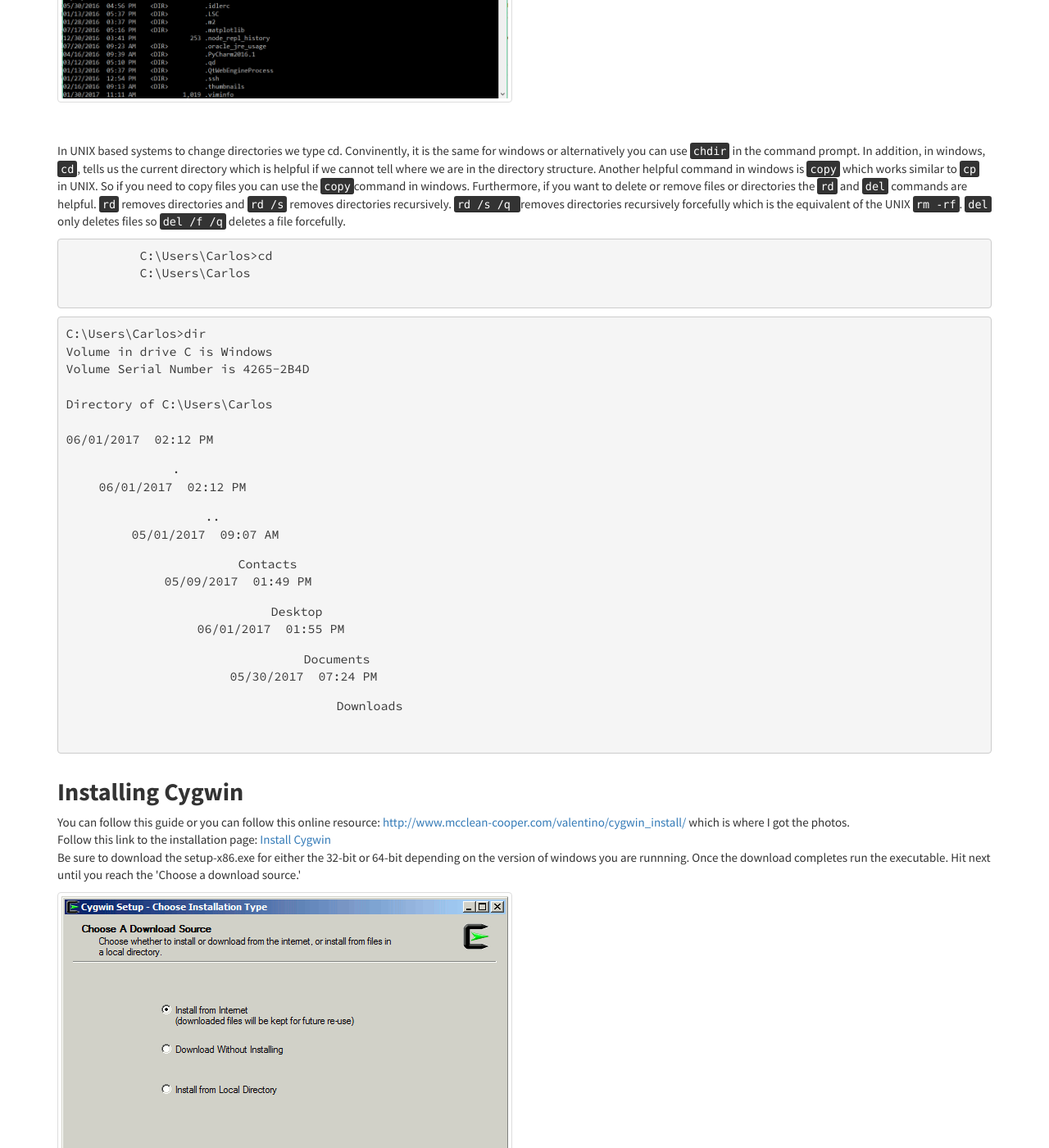
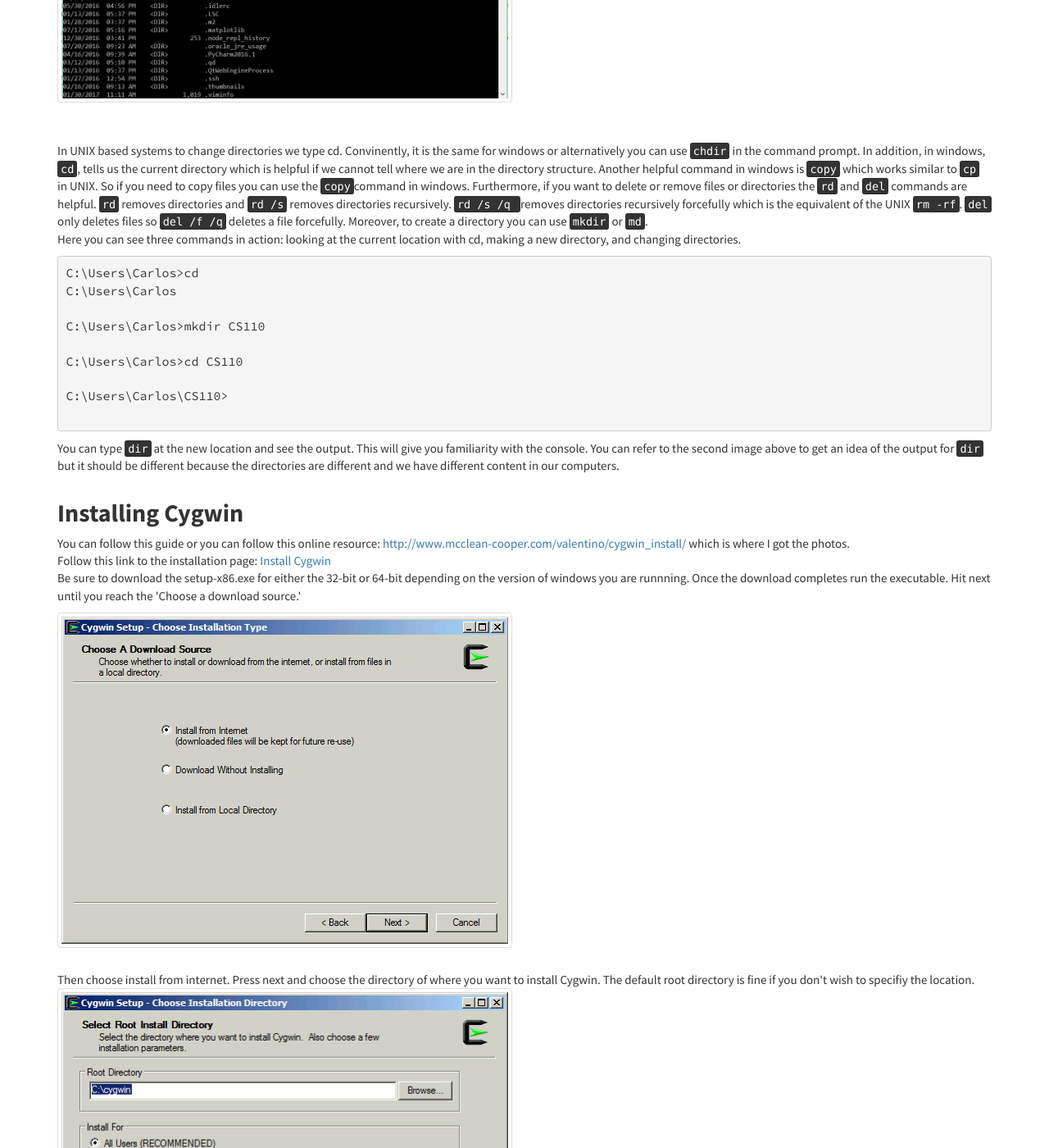
Before and after one commit to CSTutors/CSTutors.github.io, a Jekyll site: the page resources/windows_via_commandline.html, which Jekyll copies as it is, in a window 1280 px wide and 1400 px high, scrolled down 984 px. Shown: the whole window at 82% size. Built offline with Jekyll 4.4.1, drawn with Linux system fonts in a browser that asks for light colours; nearby versions of some CDN libraries; some of the changed text lies outside the part shown.

Commit message:
fix pre console information

```diff
--- a/resources/windows_via_commandline.html
+++ b/resources/windows_via_commandline.html
@@ -100,33 +100,32 @@
         So if you need to copy files you can use the <kbd>copy</kbd>command in windows.
         Furthermore, if you want to delete or remove files or directories the <kbd>rd</kbd> and <kbd>del</kbd> commands are helpful.
         <kbd>rd</kbd> removes directories and <kbd>rd /s</kbd> removes directories recursively. <kbd>rd /s /q </kbd> removes directories recursively forcefully which is the equivalent of the UNIX <kbd>rm -rf</kbd>.
-        <kbd>del</kbd> only deletes files so <kbd>del /f /q</kbd> deletes a file forcefully.
+        <kbd>del</kbd> only deletes files so <kbd>del /f /q</kbd> deletes a file forcefully. Moreover, to create a directory you can use <kbd>mkdir</kbd> or <kbd>md</kbd>.<br>
+        Here you can see three commands in action: looking at the current location with cd, making a new directory, and changing directories.
         </p>
         <pre>
-          C:\Users\Carlos>cd
-          C:\Users\Carlos
+C:\Users\Carlos>cd
+C:\Users\Carlos
+
+C:\Users\Carlos>mkdir CS110
+
+C:\Users\Carlos>cd CS110
+
+C:\Users\Carlos\CS110>
         </pre>
-        <pre>
-C:\Users\Carlos>dir
-Volume in drive C is Windows
-Volume Serial Number is 4265-2B4D
-
-Directory of C:\Users\Carlos
-
-06/01/2017  02:12 PM    <DIR>          .
-06/01/2017  02:12 PM    <DIR>          ..
-05/01/2017  09:07 AM    <DIR>          Contacts
-05/09/2017  01:49 PM    <DIR>          Desktop
-06/01/2017  01:55 PM    <DIR>          Documents
-05/30/2017  07:24 PM    <DIR>          Downloads
-        </pre>
+        <p>You can type <kbd>dir</kbd> at the new location and see the output. This will give you familiarity with the console.
+        You can refer to the second image above to get an idea of the output for
+        <kbd>dir</kbd> but it should be different because the directories are
+        different and we have different content in our computers.
+        </p>
     </div>
 </div>
 <div class="row">
   <div class="col-lg-12 col-sm-12 col-12">
     <h2>Installing Cygwin</h2>
     <p>
-    You can follow this guide or you can follow this online resource: <a href="http://www.mcclean-cooper.com/valentino/cygwin_install/"> http://www.mcclean-cooper.com/valentino/cygwin_install/</a> which is where I got the photos.
+    You can follow this guide or you can follow this online resource:
+    <a href="http://www.mcclean-cooper.com/valentino/cygwin_install/"> http://www.mcclean-cooper.com/valentino/cygwin_install/</a> which is where I got the photos.
     <br>
     Follow this link to the installation page: <a href="https://cygwin.com/install.html"> Install Cygwin</a><br>
     Be sure to download the setup-x86.exe for either the 32-bit or 64-bit depending on the version of windows you are runnning.
@@ -259,7 +258,7 @@
         </tr>
         </tbody>
       </table>
-      To understand how to use terminal there are certain commands one has to learn in order to get comfortable with terminal. Some of the commands have been discussed but to reiterate or to recap
+      To understand how to use terminal there are certain commands one needs to learn in order to get comfortable with the terminal. Some of the commands have been discussed but to reiterate or to recap
       the commands we want to be able to do is list the content of the directory, remove files or directories, change directories, copy files or directories, and optionally move files or directories.
       <br>
       First we will going over how to change directories. Changning directories is helpful and useful in many cases. To clarify, if you are not familiar with a direcctory it is just a folder.
```
